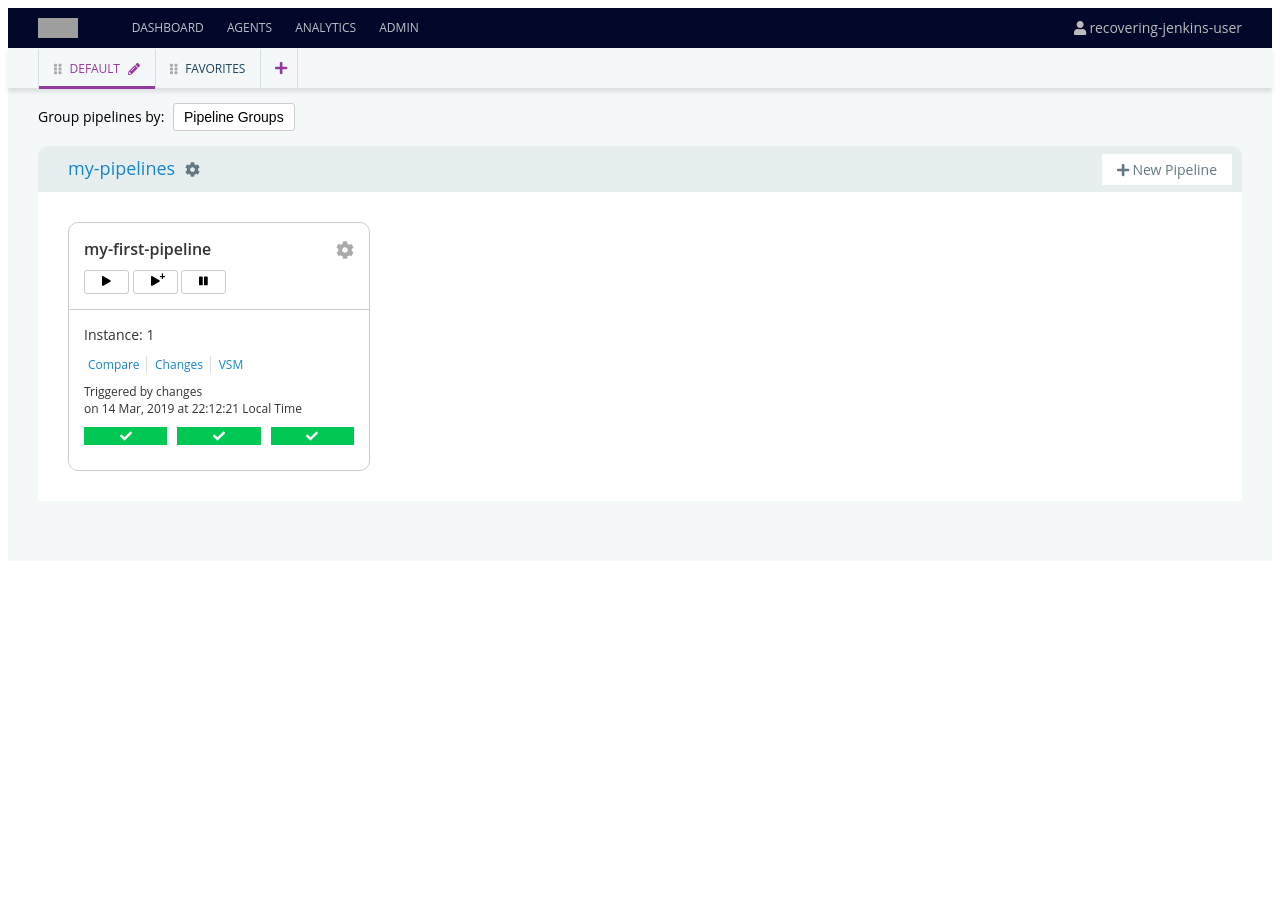
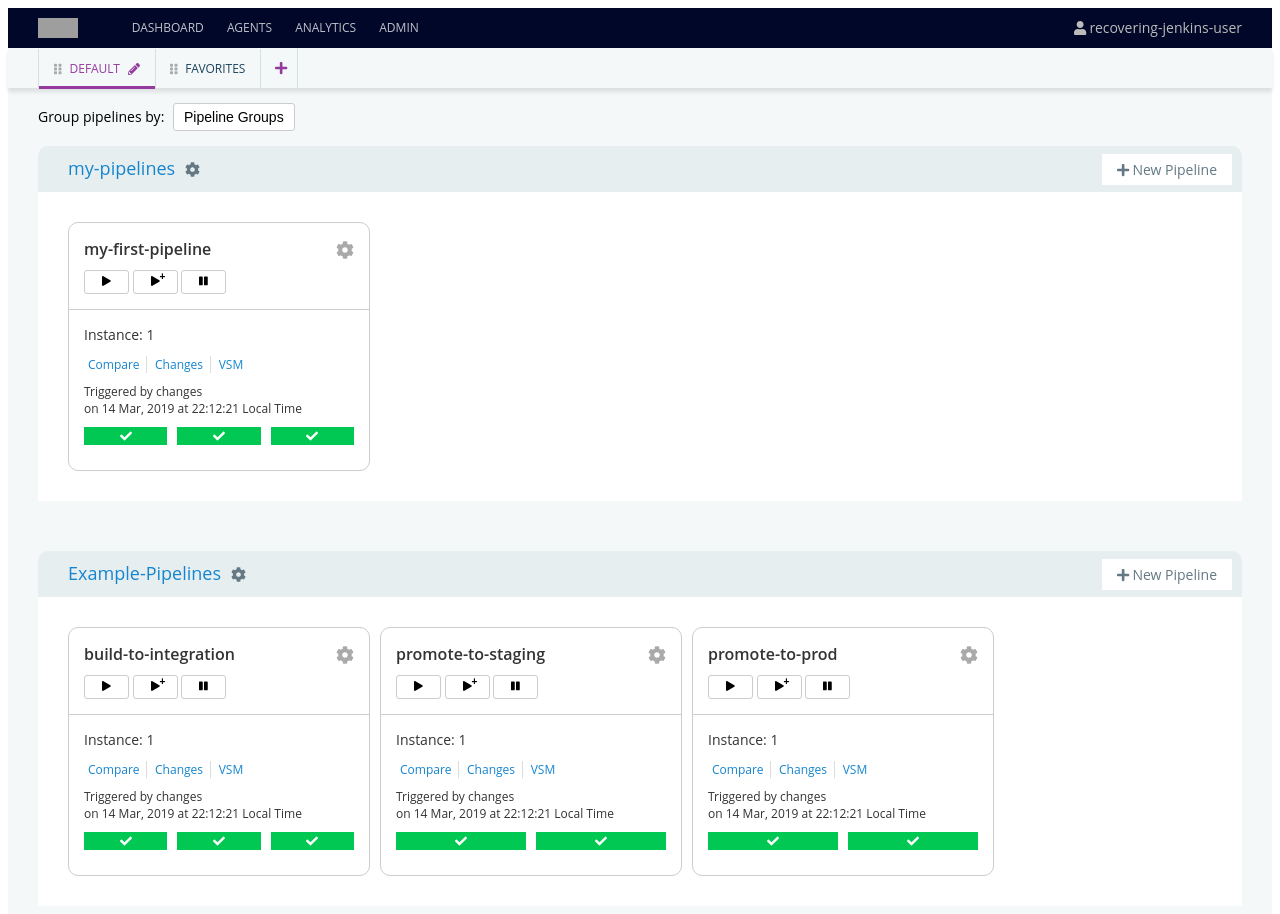
Before and after one commit to gocd-trial-exp/gocd-trial-exp.github.io, a website: page v.1/index.html in a window 1280 px wide. Before the commit the page ends 800 px from the top, so only its background shows below. Drawn offline with Linux system fonts and the light colour scheme; grey boxes are pictures that could not be loaded.

Commit message:
Add example pipelines

```diff
--- a/v.1/index.html
+++ b/v.1/index.html
@@ -33,6 +33,7 @@
           <option>Environments</option>
         </select>
       </div>
+
       <div class="pipeline-group">
         <header class="group-name">
           <a href="#stub">my-pipelines</a> <a href="#stub" class="edit-group"><i class="fas fa-cog"></i></a>
@@ -66,6 +67,87 @@
 
         </section>
       </div>
+
+      <div class="pipeline-group">
+        <header class="group-name">
+          <a href="#stub">Example-Pipelines</a> <a href="#stub" class="edit-group"><i class="fas fa-cog"></i></a>
+          <a href="#stub" class="add-pipeline"><i class="fas fa-plus"></i> New Pipeline</a>
+        </header>
+        <section class="group-contents">
+
+          <div class="pipeline">
+            <section class="controls">
+              <a href="#stub" class="settings" title="Edit Pipeline"><i class="fas fa-cog"></i></a>
+              <h3 class="name">build-to-integration</h3>
+              <button class="run-ctl play"><i class="fas fa-play"></i></button>
+              <button class="run-ctl play-plus"><i class="fas fa-play"></i><sup>+</sup></button>
+              <button class="run-ctl pause"><i class="fas fa-pause"></i></button>
+            </section>
+            <section class="info">
+              <div class="build-number">Instance: 1</div>
+              <ul class="inspect-links">
+                <li><a href="#stub">Compare</a></li>
+                <li><a href="#stub">Changes</a></li>
+                <li><a href="#stub">VSM</a></li>
+              </ul>
+              <p class="triggered-by">Triggered by changes <br/> on 14 Mar, 2019 at 22:12:21 Local Time</p>
+              <ul class="stages">
+                <li class="stage success"><i class="fas fa-check"></i></li>
+                <li class="stage success"><i class="fas fa-check"></i></li>
+                <li class="stage success"><i class="fas fa-check"></i></li>
+              </ul>
+            </section>
+          </div>
+
+          <div class="pipeline">
+            <section class="controls">
+              <a href="#stub" class="settings" title="Edit Pipeline"><i class="fas fa-cog"></i></a>
+              <h3 class="name">promote-to-staging</h3>
+              <button class="run-ctl play"><i class="fas fa-play"></i></button>
+              <button class="run-ctl play-plus"><i class="fas fa-play"></i><sup>+</sup></button>
+              <button class="run-ctl pause"><i class="fas fa-pause"></i></button>
+            </section>
+            <section class="info">
+              <div class="build-number">Instance: 1</div>
+              <ul class="inspect-links">
+                <li><a href="#stub">Compare</a></li>
+                <li><a href="#stub">Changes</a></li>
+                <li><a href="#stub">VSM</a></li>
+              </ul>
+              <p class="triggered-by">Triggered by changes <br/> on 14 Mar, 2019 at 22:12:21 Local Time</p>
+              <ul class="stages">
+                <li class="stage success"><i class="fas fa-check"></i></li>
+                <li class="stage success"><i class="fas fa-check"></i></li>
+              </ul>
+            </section>
+          </div>
+
+          <div class="pipeline">
+            <section class="controls">
+              <a href="#stub" class="settings" title="Edit Pipeline"><i class="fas fa-cog"></i></a>
+              <h3 class="name">promote-to-prod</h3>
+              <button class="run-ctl play"><i class="fas fa-play"></i></button>
+              <button class="run-ctl play-plus"><i class="fas fa-play"></i><sup>+</sup></button>
+              <button class="run-ctl pause"><i class="fas fa-pause"></i></button>
+            </section>
+            <section class="info">
+              <div class="build-number">Instance: 1</div>
+              <ul class="inspect-links">
+                <li><a href="#stub">Compare</a></li>
+                <li><a href="#stub">Changes</a></li>
+                <li><a href="#stub">VSM</a></li>
+              </ul>
+              <p class="triggered-by">Triggered by changes <br/> on 14 Mar, 2019 at 22:12:21 Local Time</p>
+              <ul class="stages">
+                <li class="stage success"><i class="fas fa-check"></i></li>
+                <li class="stage success"><i class="fas fa-check"></i></li>
+              </ul>
+            </section>
+          </div>
+
+        </section>
+      </div>
+
     </main>
   </div>
 
--- a/v.1/package.json
+++ b/v.1/package.json
@@ -8,7 +8,8 @@
     "sass": "^1.18.0"
   },
   "scripts": {
-    "build": "sass scss/dashboard.scss:css/dashboard.css css"
+    "build": "sass scss/dashboard.scss:css/dashboard.css css",
+    "dev": "sass --watch scss:css"
   },
   "author": "Marques Lee <marques.lee@thoughtworks.com>",
   "license": "Apache-2.0",
--- a/v.1/scss/dashboard.scss
+++ b/v.1/scss/dashboard.scss
@@ -192,6 +192,8 @@ main {
   .group-contents {
     padding: 30px;
     background: #fff;
+
+    display: flex;
   }
 }
 
@@ -203,6 +205,7 @@ main {
   border-radius: 10px;
   border: 1px solid #ccc;
   width: 300px;
+  margin-right: 10px;
 
   .controls {
     padding: 15px;
```
Also changed, not shown: v.1/css/dashboard.css, 1 other file. Lines whose indentation alone changed are shown as unchanged.
